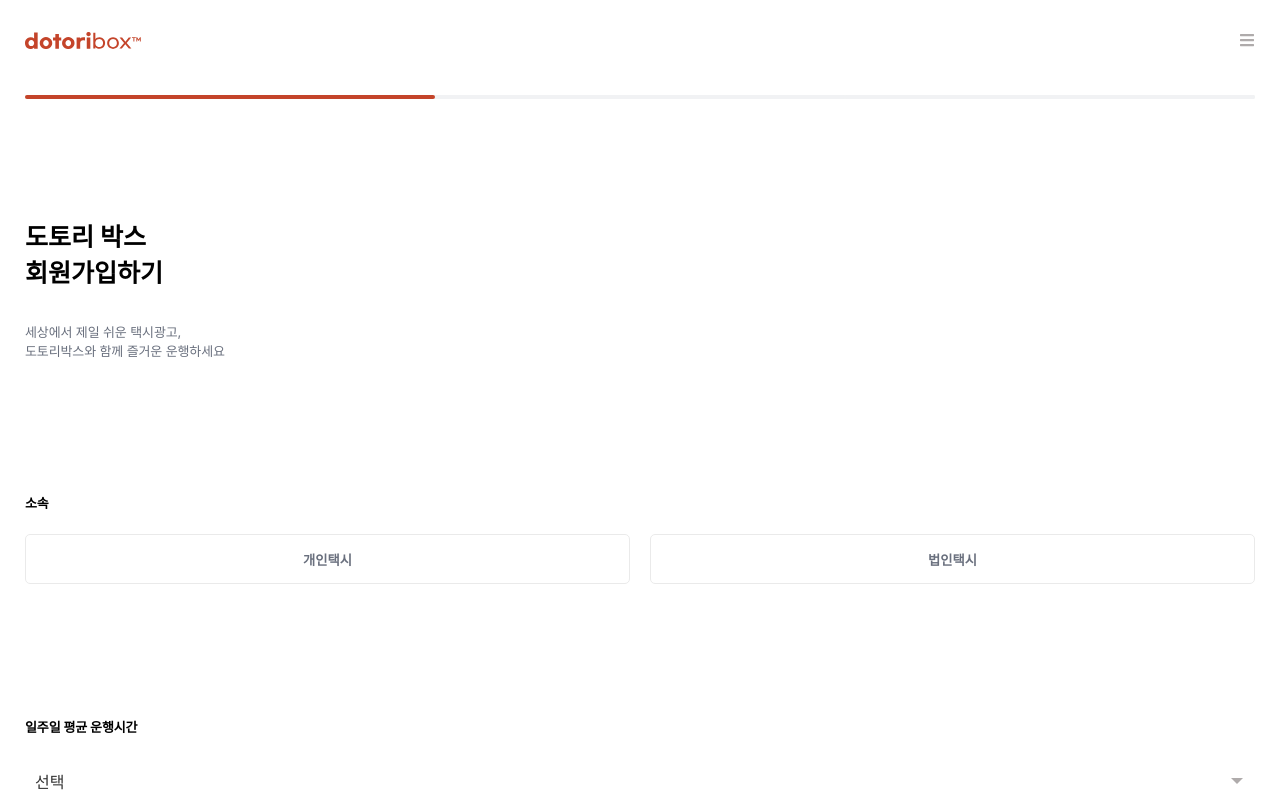
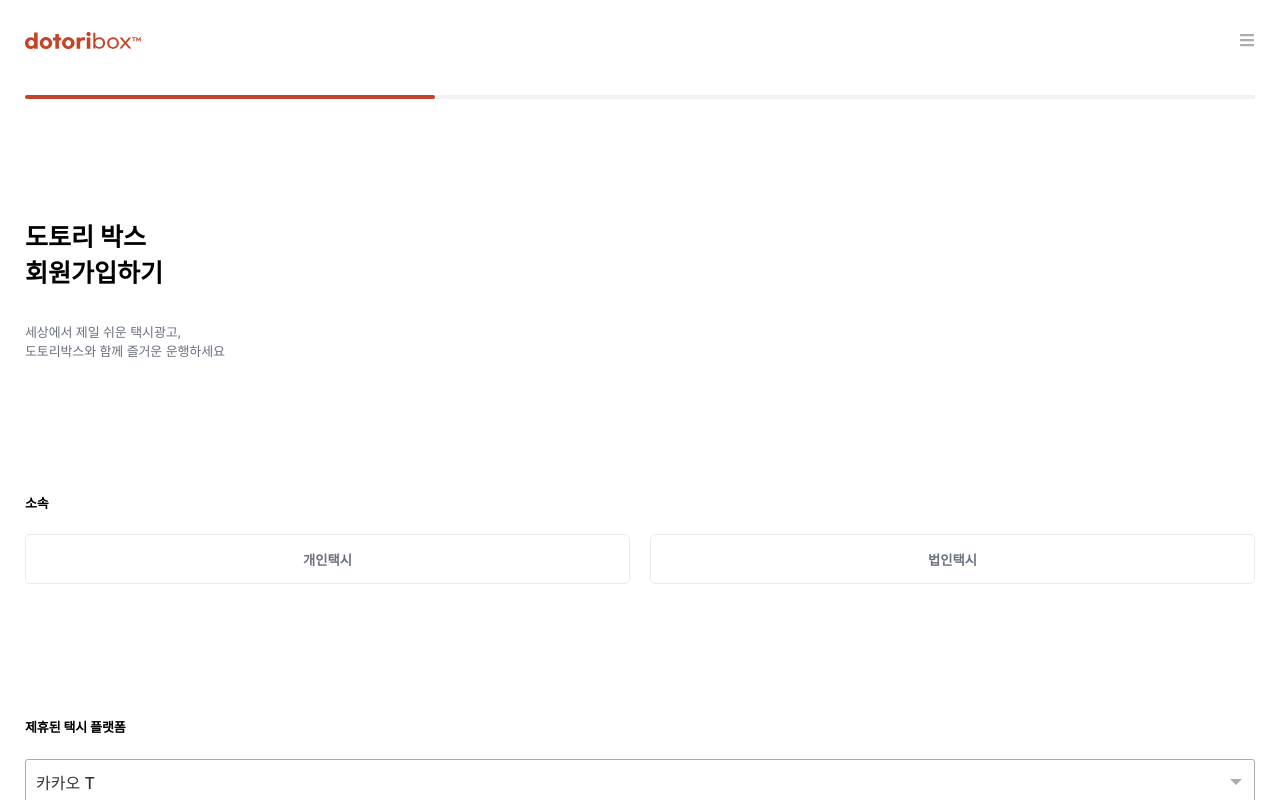
Before and after one commit to DotoriBox/DotoriBox_Driver_FE, a React (Create React App) app: page /joinpage1 in a window 1280 px wide. Built offline with nearby package versions, Linux system fonts and the light colour scheme; a web font is replaced by a local one.

Commit message:
working JoinPage

```diff
--- /dev/null
+++ b/src/components/ComboBox.css
@@ -0,0 +1,8 @@
+*{
+    margin : 0;
+    padding: 0;
+}
+
+body{
+    background: #fff;
+}
--- /dev/null
+++ b/src/components/ComboBox.js
@@ -0,0 +1,83 @@
+import React, { useState } from 'react';
+import styled from 'styled-components';
+import { GoTriangleDown } from "react-icons/go";
+
+import './ComboBox.css'; // 이거 맞나
+
+const TriangleDownIcon = styled(GoTriangleDown)`
+        right : 0;
+        margin: auto 0 auto auto;
+        color: #afabab;
+    `;
+
+const Combobox = styled.div`
+    width: 100%;
+    position: relative;
+
+`;
+
+const ComboboxBtn = styled.div`
+    padding : 10px;
+    background: #fff;
+    font-weight: 500;
+    color: #333;
+    display: flex;
+    align-items: center;
+    justify-content: space-between;
+    cursor : pointer;
+    border: 1px solid #afabab;
+    border-radius: 3px;
+    position: relative;
+`;
+
+const Content = styled.div`
+    position: absolute;
+    top:0;
+    left: 0;
+    background: #fff;
+    box-shadow: 3px 3px 10px 6px rgba(0, 0, 0, 0.06);
+    border: solid 1px #afabab;
+    font-weight: 500;
+    color: #333;
+    width: 100%;
+    display: flex;
+    flex-direction: column;
+    justify-content: space-between;
+    z-index: 1000;
+    height: 300%;
+    overflow: auto;
+`;
+
+const Item = styled.div`
+    padding: 10px;
+    cursor : pointer;
+    transition: all 0.2s;
+    border-bottom: solid 1px #afabab;
+`;
+
+function ComboBox(){
+
+const [ isActive, setActive ] = useState(false);
+const options = { '카카오 T': 0, '카카오 T 블루':1, '우티 (우버, 티맵택시)':2, '마카롱택시':3, '타다':4, '반반택시':5 }
+
+const [ selected, setSelected ] = useState({ key:'카카오 T', data:0 });
+
+    return(
+        <Combobox>
+            <ComboboxBtn onClick={() => {setActive(!isActive)}}>
+                { selected.key } <TriangleDownIcon/>
+            </ComboboxBtn>
+            {isActive && (
+            <Content>
+                {Object.keys(options).map((key,index)=>(
+                    <Item onClick={() => {setActive(!isActive); setSelected({ key, data: options[key] })
+                    }}>
+                        {key}
+                    </Item>
+                ))}
+            </Content>
+            )}
+        </Combobox>
+    );
+}
+export default ComboBox;
--- a/src/page/JoinPageFirst.js
+++ b/src/page/JoinPageFirst.js
@@ -6,12 +6,16 @@ import style from "../components/PageResource";
 import Dropdown from "../components/Dropdown.js";
 import Progressbar from "../components/Progressbar";
 
+//test
+import ComboBox from '../components/ComboBox';
+
 const { Button, Footer, Header, Text } = style;
 
 const Main = styled.div`
   height: 100%;
   display: flex;
   flex-direction: column;
+
 `;
 
 const Info2 = styled.div`
@@ -51,6 +55,7 @@ const BtnContainer = styled.div`
 const SubmitButton = styled(Button)`
   background-color : ${props => props.BColor};
 `;
+
 
 function JoinPageFirst() {
 
@@ -99,13 +104,16 @@ function JoinPageFirst() {
             법인택시
           </GenderButton>
         </BtnContainer>
-
         <Info3>
-          <TextGender>일주일 평균 운행시간</TextGender>
+          <TextGender>제휴된 택시 플랫폼</TextGender>
         </Info3>
-        <Dropdown selected={selected} setSelected={setSelected} />
+        <ComboBox/>
+        <Info3>
+                <TextGender>일주일 평균 운행시간</TextGender>
+            </Info3>
+            <Dropdown selected={selected} setSelected={setSelected} />
         <Footer>
-          {/* <SubmitButton onClick={(selected !== undefined) && (gender !== undefined)? () => onSubmit() : NaN} BColor={ (gender!==undefined) && (selected !== undefined) ? "#c4442a":"#707070"}>확인</SubmitButton> */}
+          <SubmitButton onClick={(selected !== undefined) && (gender !== undefined)? () => onSubmit() : NaN} BColor={ (gender!==undefined) && (selected !== undefined) ? "#c4442a":"#707070"}>확인</SubmitButton>
         </Footer>
       </Main>
     );
```
Also changed, not shown: src/page/JoinPageSecond.js (+28 -0 lines).
